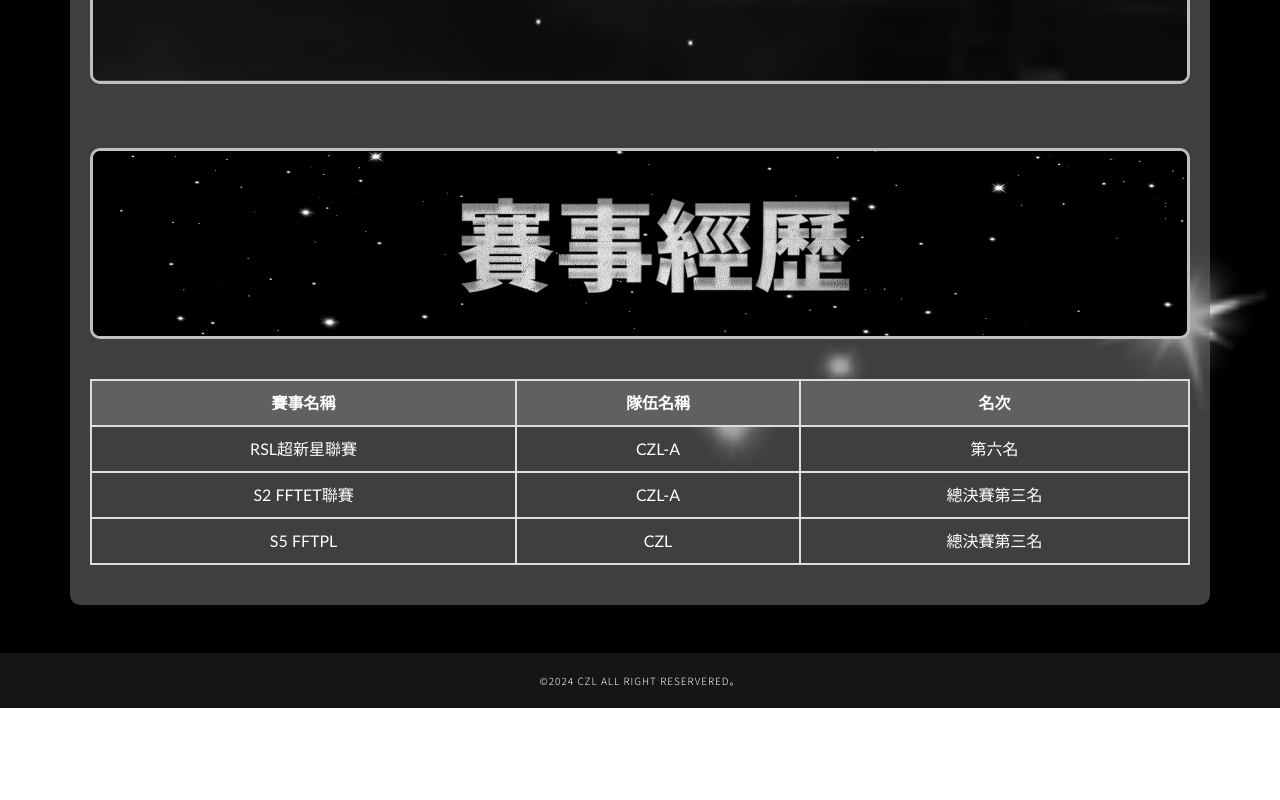
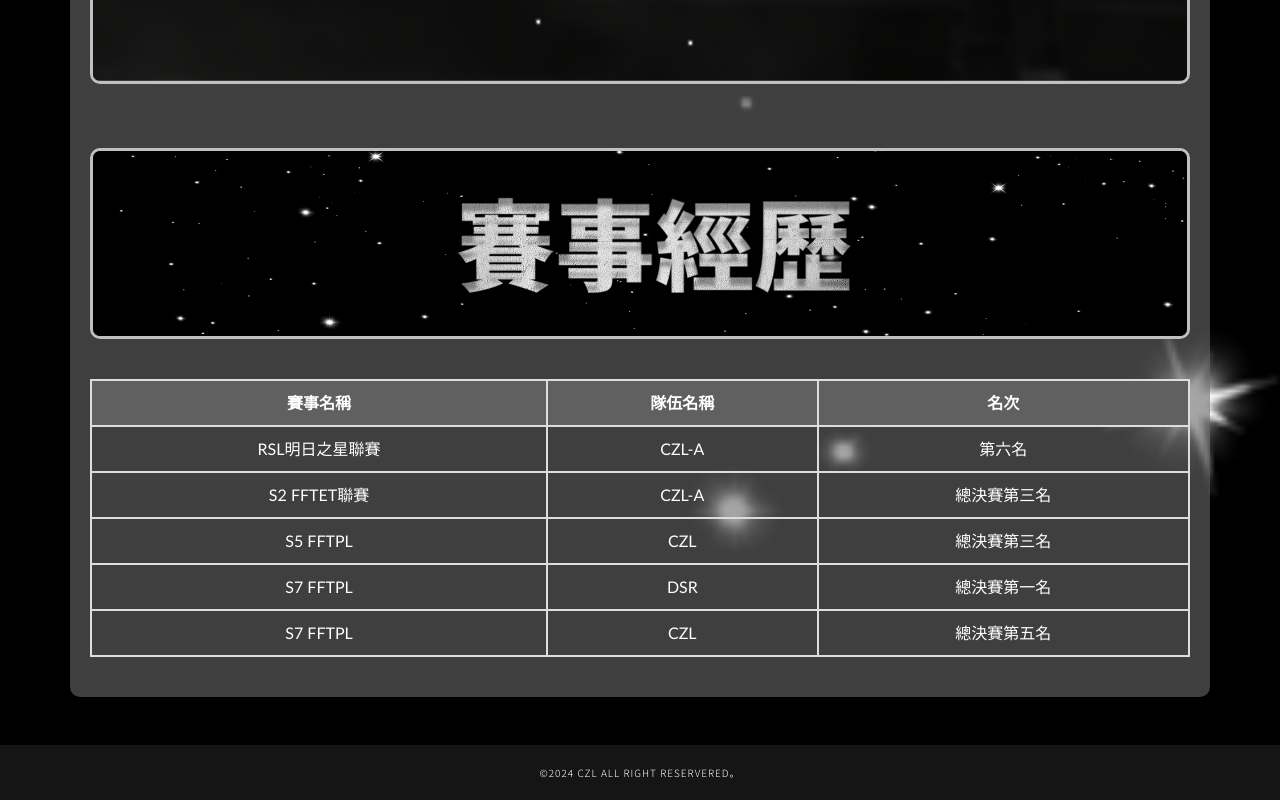
Before and after one commit to ENENGAME/czl.enenlive.com, a plain HTML site: page index.html in a window 1280 px wide. Shown: the part 4191-4991 px from the top of the page. Before the commit the page ends 4899 px from the top, so only its background shows below. Drawn offline with nearby package versions, Linux system fonts and the light colour scheme; a web font is replaced by a local one.

Commit message:
改錯字

```diff
--- a/index.html
+++ b/index.html
@@ -192,7 +192,7 @@
       </thead>
       <tbody>
         <tr>
-          <td>RSL超新星聯賽</td>
+          <td>RSL明日之星聯賽</td>
           <td>CZL-A</td>
           <td>第六名</td>
         </tr>
@@ -205,6 +205,16 @@
           <td>S5 FFTPL</td>
           <td>CZL</td>
           <td>總決賽第三名</td>
+        </tr>
+        <tr>
+          <td>S7 FFTPL</td>
+          <td>DSR</td>
+          <td>總決賽第一名</td>
+        </tr>
+        <tr>
+          <td>S7 FFTPL</td>
+          <td>CZL</td>
+          <td>總決賽第五名</td>
         </tr>
       </tbody>
     </table>
```
